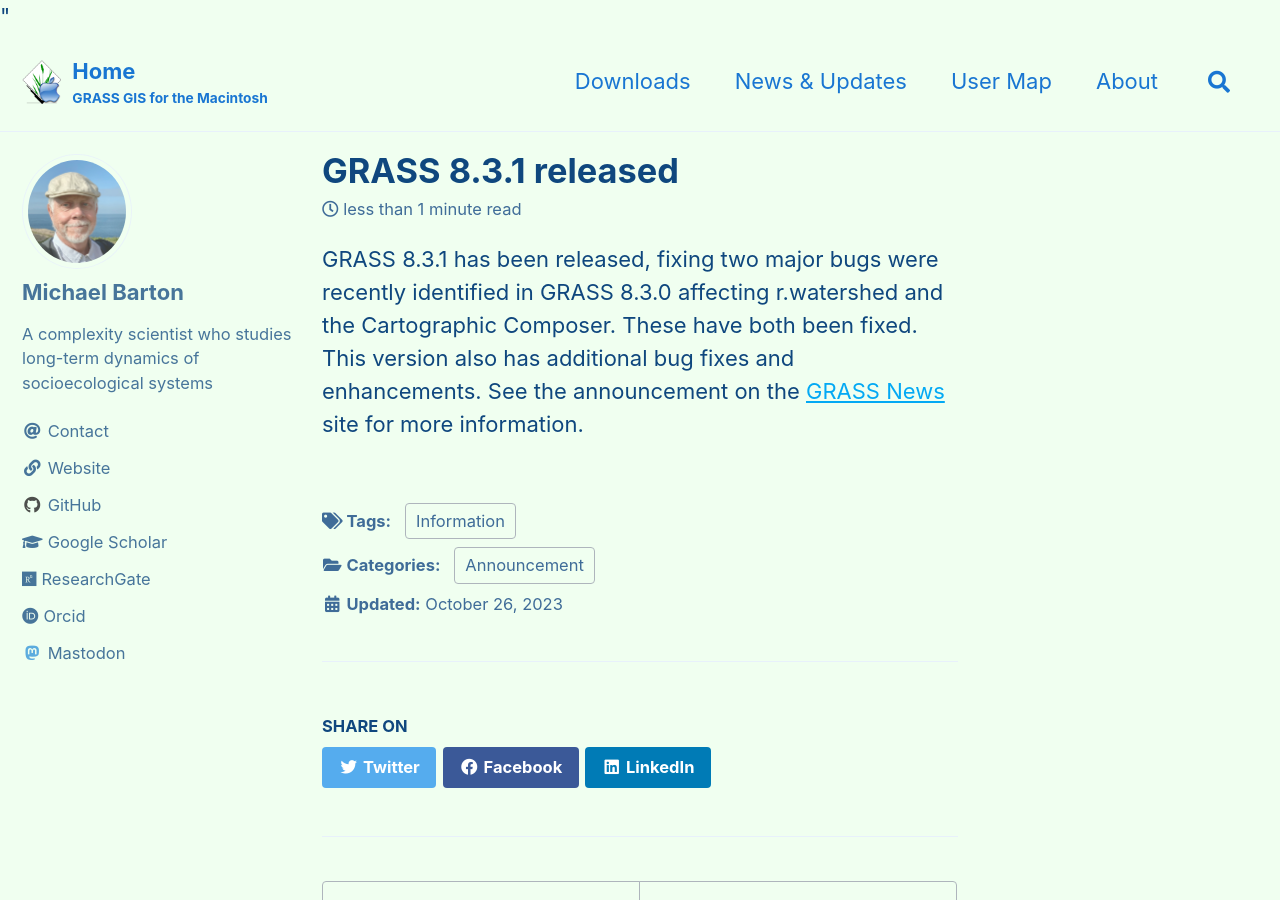
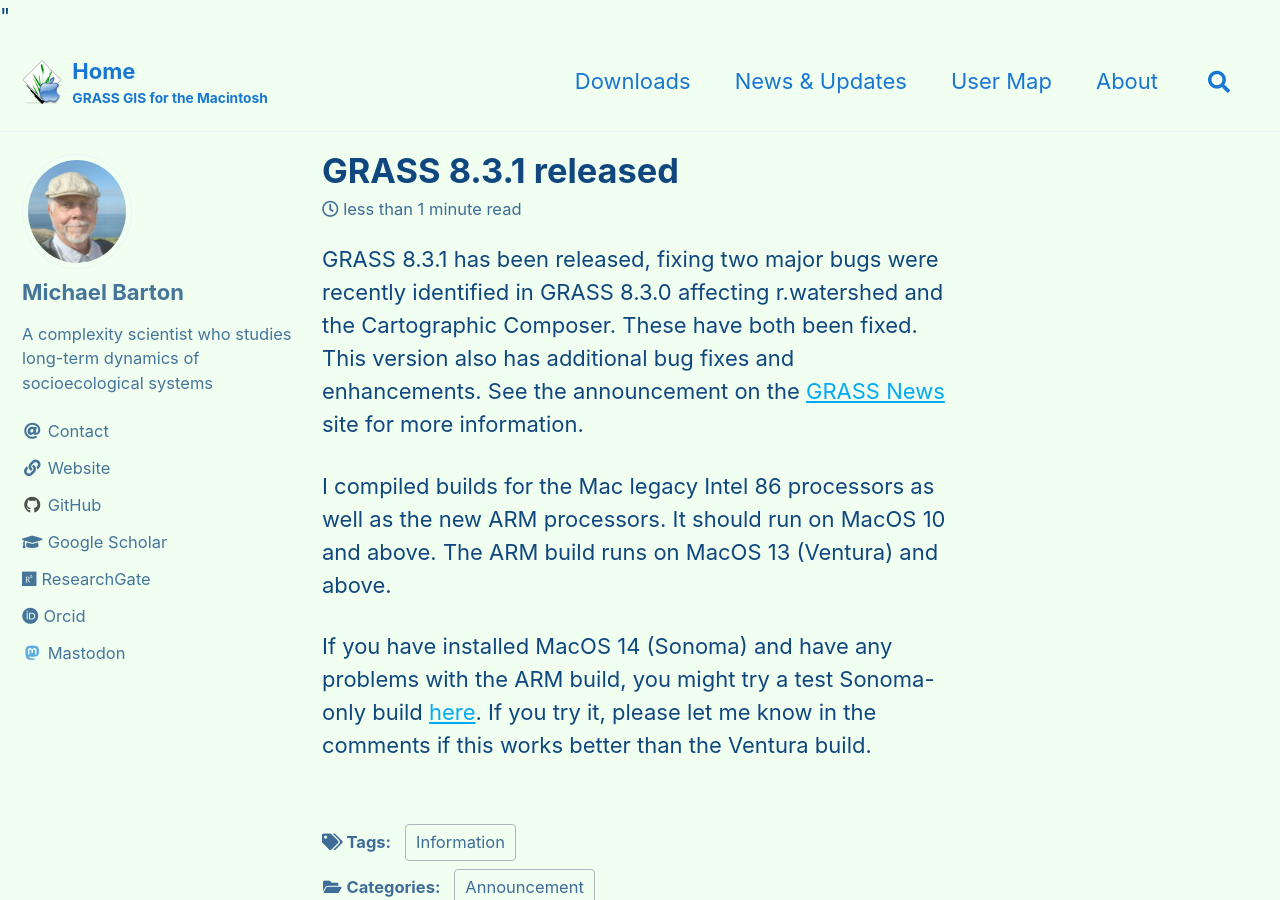
Before and after one commit to cmbarton/grass-mac, a Jekyll site: the page built from _posts/2023-10-26-GRASS-8.3.1_released.md, in a window 1280 px wide and 900 px high. Built offline with Jekyll 4.4.1, drawn with Linux system fonts in a browser that asks for light colours; cached includes are drawn as plain includes; comment, search, counter and statistics services are not loaded.

Commit message:
updated 8.3.1 release announcement
Added info on different builds

```diff
--- a/_posts/2023-10-26-GRASS-8.3.1_released.md
+++ b/_posts/2023-10-26-GRASS-8.3.1_released.md
@@ -16,3 +16,7 @@
 </script>
 
 GRASS 8.3.1 has been released, fixing two major bugs were recently identified in GRASS 8.3.0 affecting r.watershed and the Cartographic Composer. These have both been fixed. This version also has additional bug fixes and enhancements. See the announcement on the [GRASS News](https://grass.osgeo.org/news/) site for more information.
+
+I compiled builds for the Mac legacy Intel 86 processors as well as the new ARM processors. It should run on MacOS 10 and above. The ARM build runs on MacOS 13 (Ventura) and above.
+
+If you have installed MacOS 14 (Sonoma) and have any problems with the ARM build, you might try a test Sonoma-only build [here](http://download.osgeo.org/grass/mac/grass-8.3.1-sonoma-arm64.dmg). If you try it, please let me know in the comments if this works better than the Ventura build.
```
